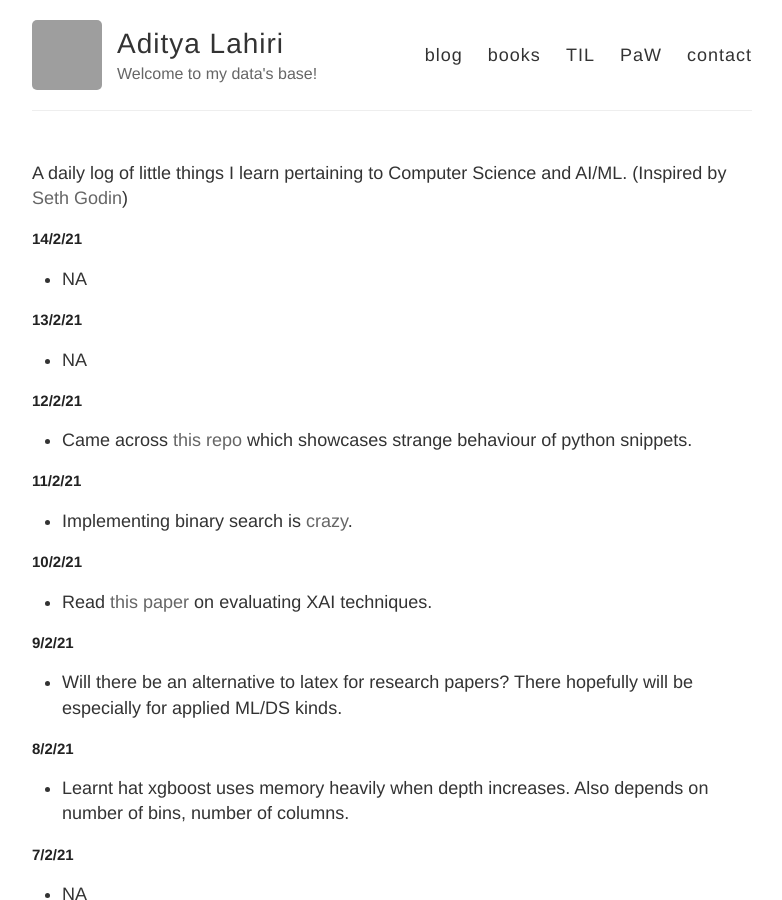
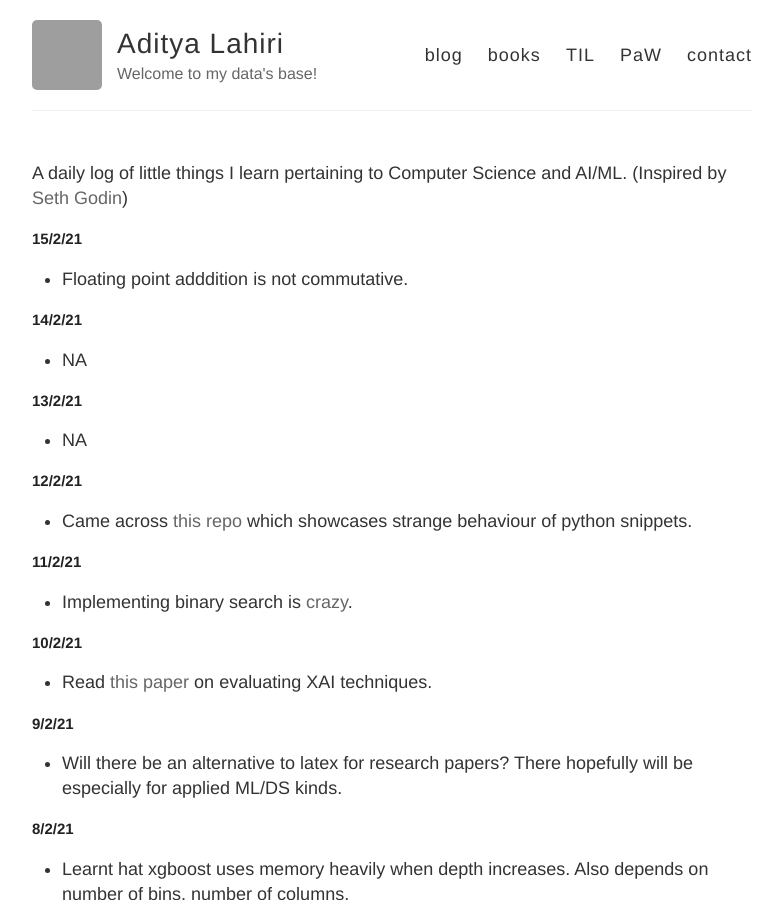
Before and after one commit to adityalahiri/adityalahiri.github.io, a Jekyll site: the page built from TIL.md, in a window 1280 px wide and 900 px high. Shown: the whole window, without its empty margins (248-1030 px from the left). Built offline with Jekyll 4.4.1, drawn with Linux system fonts in a browser that asks for light colours; our own code applies the rules of GitHub Pages for plain Markdown files; grey boxes are pictures that could not be loaded.

Commit message:
Update for 15/2

```diff
--- a/TIL.md
+++ b/TIL.md
@@ -1,5 +1,9 @@
 A daily log of little things I learn pertaining to Computer Science and AI/ML.
 (Inspired by [Seth Godin](https://seths.blog/))
+
+## 15/2/21
+
+* Floating point adddition is not commutative.
 
 ## 14/2/21
 
```
